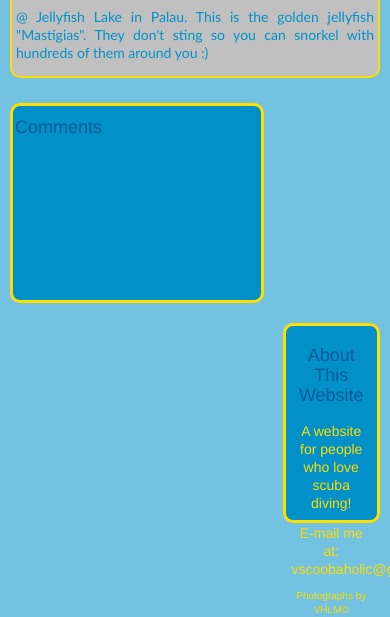
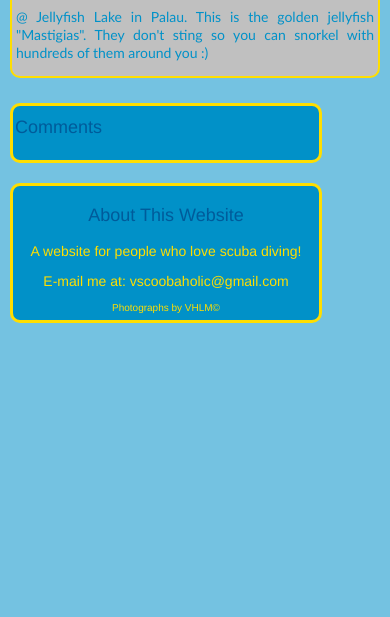
Before and after one commit to vanessa8/scoobaholic, a plain HTML site: page index.html in a window 390 px wide. Shown: the part 11207-11824 px from the top of the page. After the commit the page ends 11540 px from the top, so only its background shows below. Drawn offline with Linux system fonts and the light colour scheme.

Commit message:
make comment box and about box responsive

```diff
--- a/css/scoobaholic.css
+++ b/css/scoobaholic.css
@@ -170,6 +170,30 @@ p {
   color: #FFDE00;
 }
 
+@media screen and (max-width: 680px) {
+
+.about {
+      float: left;
+      width: 80%;
+      height: auto;
+  }
+
+
+p {
+  font-size: auto;
+}
+
+.wrapper {
+  width: 80%;
+  height: auto;
+}
+
+.fb-comments {
+  width: 80%;
+  height: auto;
+}
+
+
 /*.footer {
     border-top: 1px solid white;
     padding-top: 6px;
```
